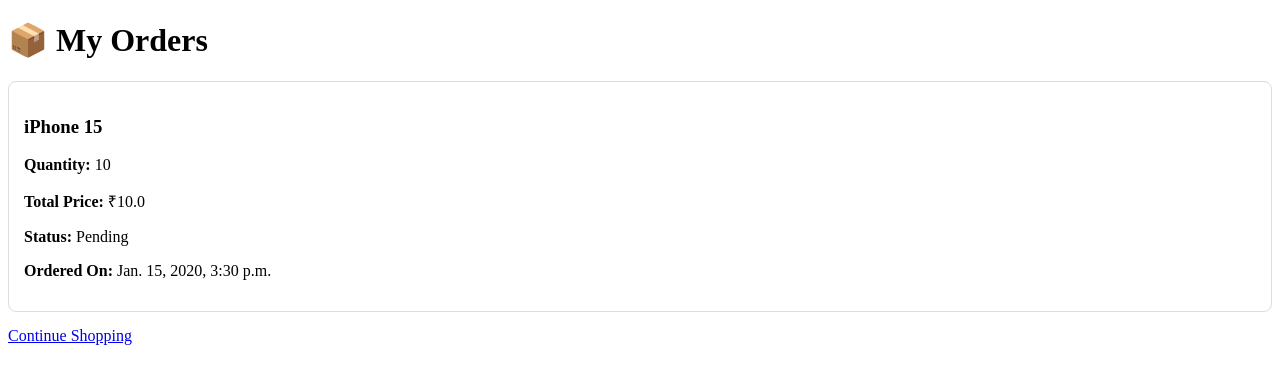
After one commit to shaik786afsa-star/ecommerce-django-project, a Django app: page /my-orders/ in a window 1280 px wide. The commit adds this page. Shown: the top 384 px of the page. Run offline with Django 5.2, Linux system fonts and the light colour scheme; a user stored in the database is signed in; data comes from the database, SQL or seed files in the repository; tables that the repository leaves empty hold one stand-in row (values such as "Sample post").

Commit message:
Added order placement system

```diff
--- a/store/models.py
+++ b/store/models.py
@@ -25,11 +25,27 @@ class Cart(models.Model):
 
 # Order Model
 class Order(models.Model):
+
+    STATUS_CHOICES = [
+        ('Pending', 'Pending'),
+        ('Processing', 'Processing'),
+        ('Shipped', 'Shipped'),
+        ('Delivered', 'Delivered'),
+    ]
+
     user = models.ForeignKey(User, on_delete=models.CASCADE)
     product = models.ForeignKey(Product, on_delete=models.CASCADE)
+
     quantity = models.IntegerField(default=1)
     total_price = models.FloatField()
+
+    status = models.CharField(
+        max_length=20,
+        choices=STATUS_CHOICES,
+        default='Pending'
+    )
+
     created_at = models.DateTimeField(auto_now_add=True)
 
     def __str__(self):
-        return f"Order by {self.user.username}"
+        return f"Order #{self.id} - {self.user.username}"
--- /dev/null
+++ b/store/templates/orders.html
@@ -0,0 +1,39 @@
+<!DOCTYPE html>
+<html>
+<head>
+    <title>My Orders</title>
+</head>
+<body>
+
+<h1>📦 My Orders</h1>
+
+{% if orders %}
+
+    {% for order in orders %}
+        <div style="border:1px solid #ddd;padding:15px;margin-bottom:15px;border-radius:8px;">
+
+            <h3>{{ order.product.name }}</h3>
+
+            <p><strong>Quantity:</strong> {{ order.quantity }}</p>
+
+            <p><strong>Total Price:</strong> ₹{{ order.total_price }}</p>
+
+            <p><strong>Status:</strong> {{ order.status }}</p>
+
+            <p><strong>Ordered On:</strong> {{ order.created_at }}</p>
+
+        </div>
+    {% endfor %}
+
+{% else %}
+
+    <h2>No orders yet.</h2>
+
+{% endif %}
+
+<a href="{% url 'home' %}">
+    Continue Shopping
+</a>
+
+</body>
+</html>
--- a/store/urls.py
+++ b/store/urls.py
@@ -14,5 +14,7 @@ urlpatterns = [
 
     path('increase/<int:id>/', views.increase_quantity, name='increase'),
     path('decrease/<int:id>/', views.decrease_quantity, name='decrease'),
-    path('login/', views.user_login, name='login'),
+
+    path('place-order/', views.place_order, name='place_order'),
+    path('my-orders/', views.my_orders, name='my_orders'),
 ]
--- a/store/views.py
+++ b/store/views.py
@@ -3,7 +3,7 @@ from django.contrib.auth.decorators import login_required
 from django.contrib.auth import authenticate, login
 from django.contrib.auth.models import User
 
-from .models import Product, Cart
+from .models import Product, Cart, Order
 
 
 # 🏠 HOME
@@ -126,3 +126,33 @@ def user_login(request):
             })
 
     return render(request, 'login.html')
+# 📦 PLACE ORDER
+@login_required
+def place_order(request):
+
+    cart_items = Cart.objects.filter(user=request.user)
+
+    for item in cart_items:
+        Order.objects.create(
+            user=request.user,
+            product=item.product,
+            quantity=item.quantity,
+            total_price=item.product.price * item.quantity
+        )
+
+    cart_items.delete()
+
+    return redirect('my_orders')
+
+
+# 📜 MY ORDERS
+@login_required
+def my_orders(request):
+
+    orders = Order.objects.filter(
+        user=request.user
+    ).order_by('-created_at')
+
+    return render(request, 'orders.html', {
+        'orders': orders
+    })
```
Also changed, not shown: store/templates/cart.html (+54 -8 lines).
